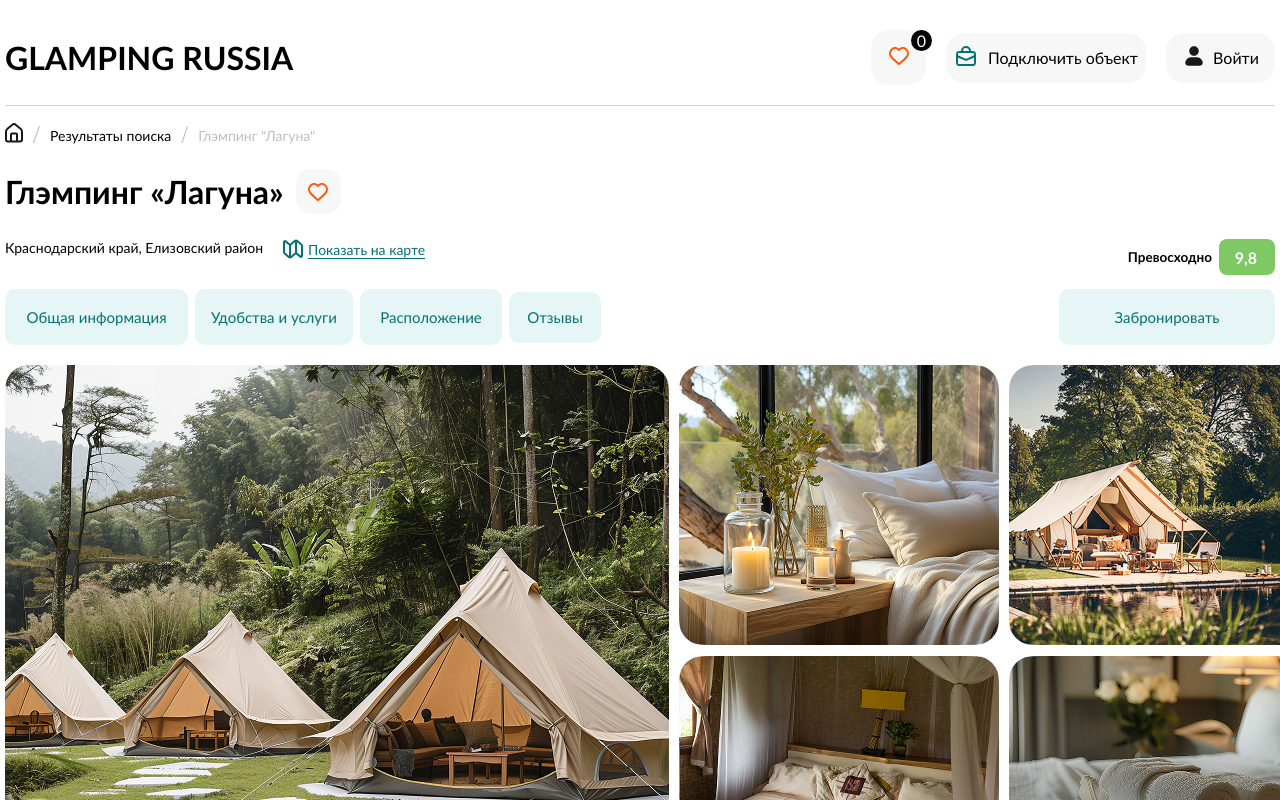
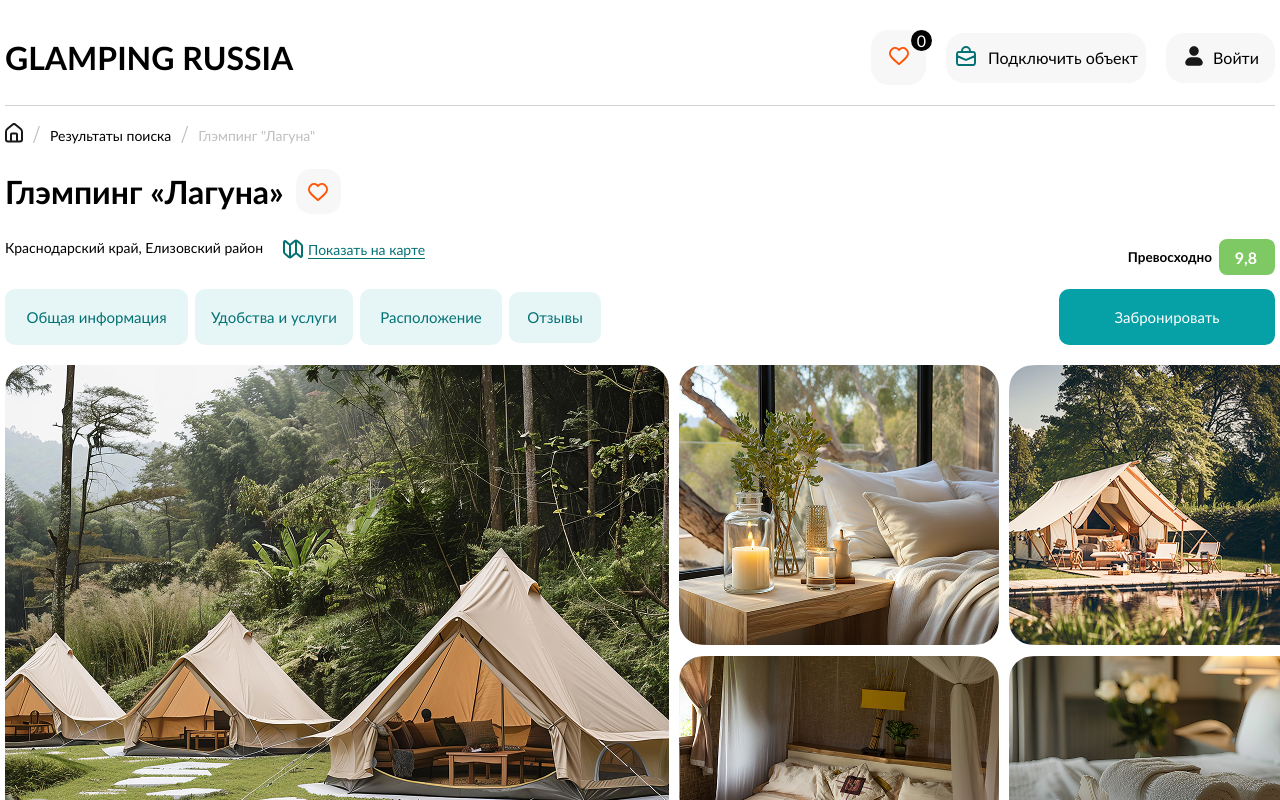
Before and after one commit to dantauu/glamping, a Next.js app: page /card-object in a window 1280 px wide. Shown: the top 800 px of the page. Built offline with nearby package versions, Linux system fonts and the light colour scheme.

Commit message:
fix back

```diff
--- a/src/intities/intities-card-object/title-glamping/title-glamping.module.scss
+++ b/src/intities/intities-card-object/title-glamping/title-glamping.module.scss
@@ -111,4 +111,6 @@
 .buttonBron {
     width: 216px;
     height: 56px;
+    background: #06A1A6;
+    color: #fff;
 }
```
